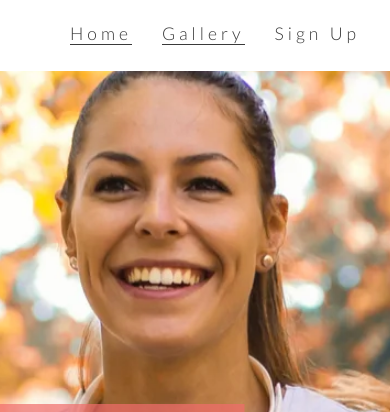
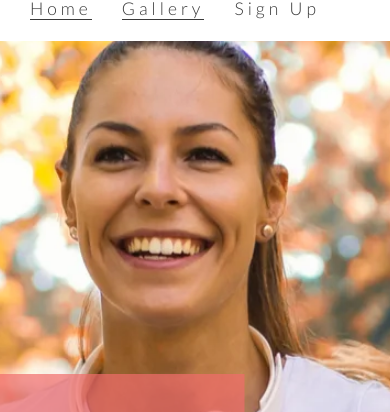
Before and after one commit to Ellen-W135/Love-Running, a plain HTML site: page index.html in a window 390 px wide. Shown: the part 79-491 px from the top of the page. Drawn offline with nearby package versions, Linux system fonts and the light colour scheme.

Commit message:
Style menu area for screens 950px wide and down

```diff
--- a/assets/css/style.css
+++ b/assets/css/style.css
@@ -277,3 +277,17 @@ footer {
         display: none;
     }
 }
+
+/* For medium screen sizes from 950px wide and down */
+@media screen and (max-width: 950px) {
+
+    #menu {
+        clear: left;
+        float: left;
+        margin-left: 30px;
+        margin-bottom: 20px;
+        line-height: 25px;
+    }
+}
+
+}
```
